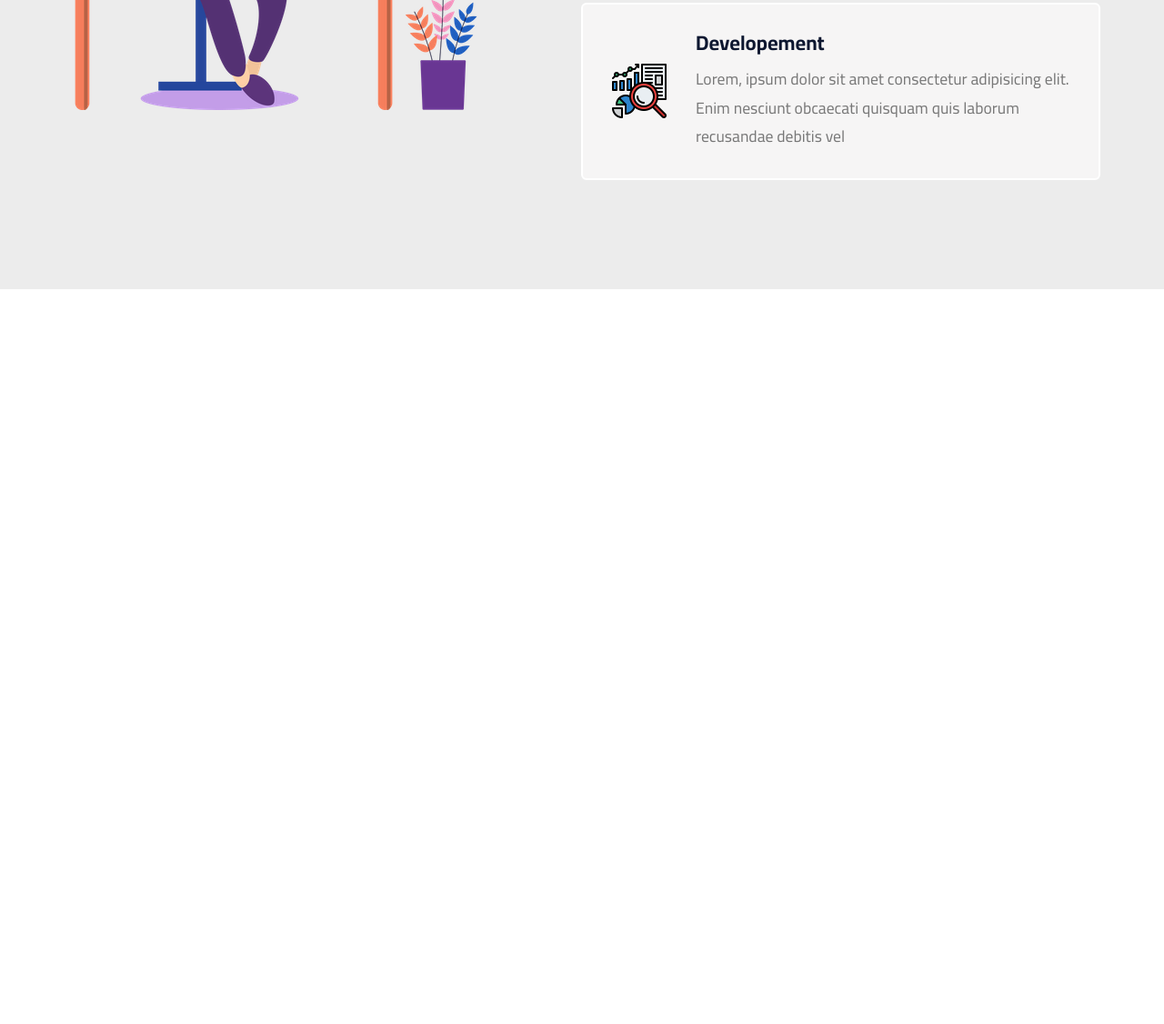
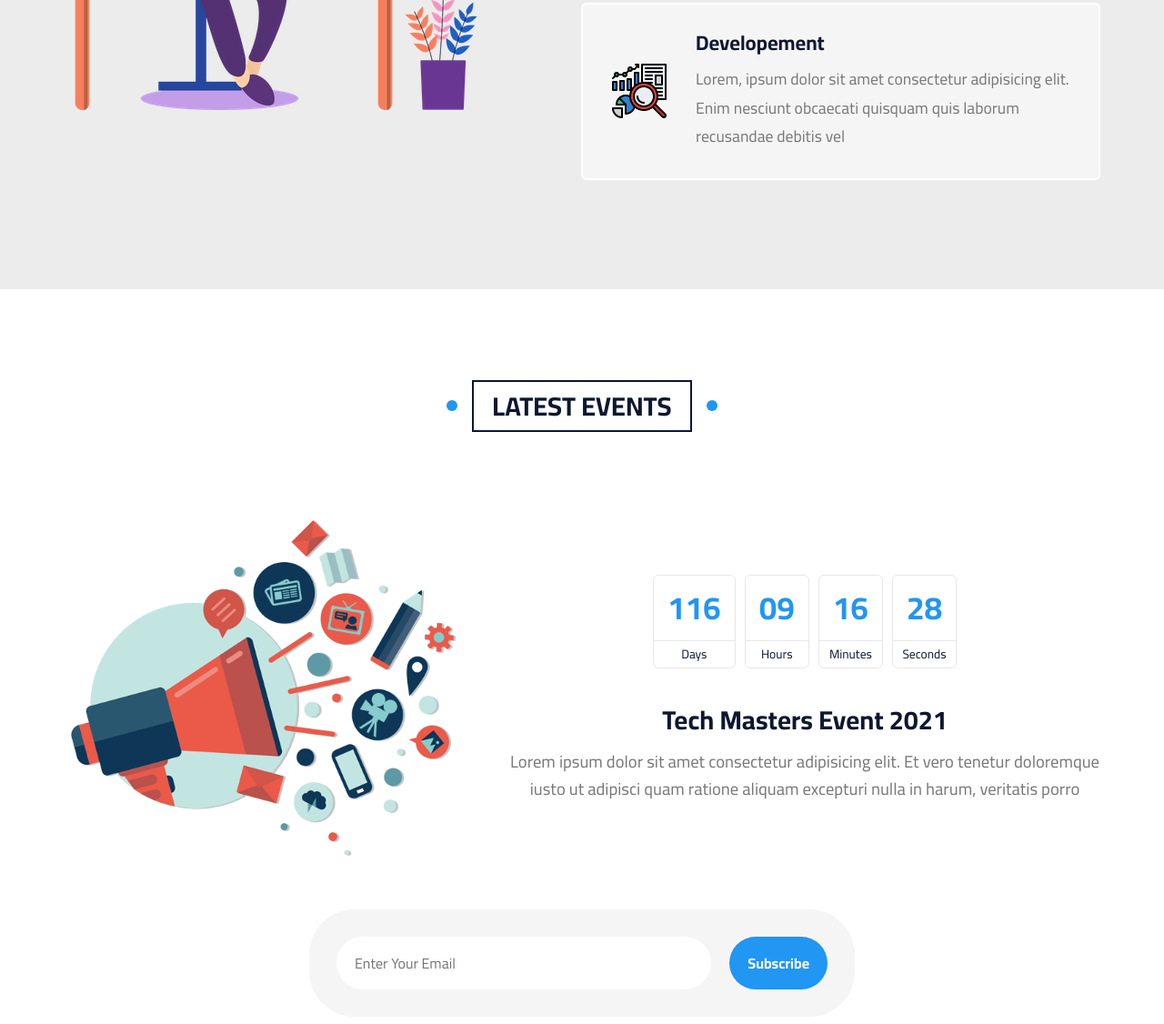
Before and after one commit to mahmoud-yousry/elzero-template, a plain HTML site: page index.html in a window 1280 px wide. Shown: the part 8796-9922 px from the top of the page at 91% size. Before the commit the page ends 9114 px from the top, so only its background shows below. Drawn offline with Linux system fonts and the light colour scheme.

Commit message:
Added events section

```diff
--- a/Css/main.css
+++ b/Css/main.css
@@ -909,7 +909,7 @@ a {
     color: var(--main-color);
 }
 
-/*==== Services ====*/
+/*==== Skills ====*/
 .skills {
     padding-top: var(--section-padding);
     padding-bottom: var(--section-padding);
@@ -918,12 +918,16 @@ a {
 
 .skills .container {
     display: flex;
-    flex-wrap: wrap;
+    justify-content: space-between;
+    gap: 60px;
 }
 
 @media (max-width: 991px) {
+    .skills .container {
+        flex-direction: column;
+    }
     .skills .container img {
-        display: none;
+        align-items: center;
     }
 }
 
@@ -1049,6 +1053,141 @@ a {
     margin: 10px 0 0;
 }
 
+/*==== Events ====*/
+.events {
+    padding-top: var(--section-padding);
+    padding-bottom: var(--section-padding);
+    position: relative;
+}
+
+.events .container {
+    display: flex;
+    flex-wrap: wrap;
+    justify-content: space-between;
+    align-items: center;
+    gap: 40px;
+}
+
+@media (max-width: 991px) {
+    .events .container {
+        flex-direction: column;
+    }
+}
+
+.events .container img {
+    width: 450px;
+    max-width: 100%;
+}
+
+.events .container .content {
+    flex: 1;
+    display: flex;
+    flex-direction: column;
+    align-items: center;
+    gap: 40px;
+}
+
+.events .container .content .time {
+    display: flex;
+    gap: 10px;
+    text-align: center;
+}
+
+.events .container .content .time .unit {
+    border: 1px solid var(--lite-border-color);
+    border-radius: 6px;
+    transition: var(--main-transition);
+}
+
+.events .container .content .time .unit:hover,
+.events .container .content .time .unit:hover div {
+    border-color: var(--main-color);
+}
+
+.events .container .content .time .unit span {
+    display: block;
+    font-size: 2.2rem;
+    font-weight: bold;
+    color: var(--main-color);
+    padding: 15px;
+}
+
+.events .container .content .time .unit div {
+    border-top: 1px solid var(--lite-border-color);
+    padding: 7px;
+    font-size: 0.85rem;
+    transition: var(--main-transition);
+}
+
+.events .container .content .text {
+    text-align: center;
+}
+
+.events .container .content .text h3 {
+    font-size: var(--header-font-size);
+    margin: 0;
+}
+
+.events .container .content .text p {
+    text-align: center;
+    font-size: 1.16rem;
+    color: var(--lite-color);
+    line-height: 1.6;
+    margin: 15px 0 0;
+}
+
+.events .container .subscribe {
+    width: 100%;
+}
+
+.events .container .subscribe form {
+    width: 600px;
+    display: flex;
+    gap: 20px;
+    padding: 30px;
+    background-color: #f6f5f5;
+    border-radius: 50px;
+    margin: 0 auto;
+}
+
+@media (max-width: 767px) {
+    .events .container .subscribe form {
+        flex-direction: column;
+        max-width: 100%;
+        border-radius: 6px;
+        padding: 20px;
+    }
+}
+
+.events .container .subscribe form input[type="email"] {
+    flex: 1;
+    padding: 20px;
+    border: none;
+    border-radius: 50px;
+    outline: none;
+    caret-color: var(--main-color);
+}
+
+.events .container .subscribe form input[type="email"]:focus::placeholder {
+    opacity: 0;
+    transition: var(--main-transition);
+}
+
+.events .container .subscribe form input[type="submit"] {
+    color: #fff;
+    font-weight: bold;
+    background-color: var(--main-color);
+    padding: 20px;
+    border: none;
+    border-radius: 50px;
+    cursor: pointer;
+    transition: var(--main-transition);
+}
+
+.events .container .subscribe form input[type="submit"]:hover {
+    background-color: var(--main-color-alt);
+}
+
 /*==== Animation ====*/
 @keyframes up-and-down {
     0%,
--- a/index.html
+++ b/index.html
@@ -729,5 +729,47 @@
                 </div>
             </div>
         </section>
+
+        <!--==== Events ====-->
+        <section class="events" id="events">
+            <h2 class="main__heading">Latest Events</h2>
+            <div class="container">
+                <img src="Images/events.png" alt="">
+                <div class="content">
+                    <div class="time">
+                        <div class="unit">
+                            <span class="days">116</span>
+                            <div>Days</div>
+                        </div>
+                        <div class="unit">
+                            <span class="hours">09</span>
+                            <div>Hours</div>
+                        </div>
+                        <div class="unit">
+                            <span class="minutes">16</span>
+                            <div>Minutes</div>
+                        </div>
+                        <div class="unit">
+                            <span class="seconds">28</span>
+                            <div>Seconds</div>
+                        </div>
+                    </div>
+                    <div class="text">
+                        <h3>Tech Masters Event 2021</h3>
+                        <p>
+                            Lorem ipsum dolor sit amet consectetur adipisicing elit.
+                            Et vero tenetur doloremque iusto ut adipisci quam ratione
+                            aliquam excepturi nulla in harum, veritatis porro
+                        </p>
+                    </div>
+                </div>
+                <div class="subscribe">
+                    <form>
+                        <input type="email" name="email" placeholder="Enter Your Email">
+                        <input type="submit" value="Subscribe">
+                    </form>
+                </div>
+            </div>
+        </section>
     </body>
 </html>
```
Also changed, not shown: Images/events.png (added).
